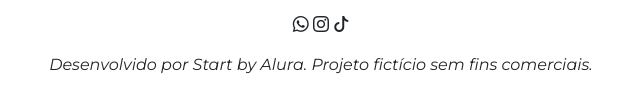
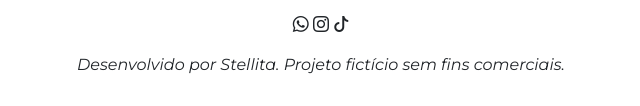
Before and after one commit to stellita-soares/site-acessivel, a plain HTML site: page index.html in a window 1280 px wide. Shown: the part 2633-2739 px from the top of the page, 319-959 px from the left. Drawn offline with nearby package versions, Linux system fonts and the light colour scheme.

Commit message:
Update index.html

```diff
--- a/index.html
+++ b/index.html
@@ -127,7 +127,7 @@
         <i class="bi bi-whatsapp"></i>
         <i class="bi bi-instagram"></i>
         <i class="bi bi-tiktok"></i>
-        <p class="mt-3">Desenvolvido por Start by Alura. Projeto fictício sem fins comerciais.</p>
+        <p class="mt-3">Desenvolvido por Stellita. Projeto fictício sem fins comerciais.</p>
     </footer>
     <script src="https://cdnjs.cloudflare.com/ajax/libs/scrollReveal.js/4.0.9/scrollreveal.js"></script>
     <script src="script.js"></script>
```
